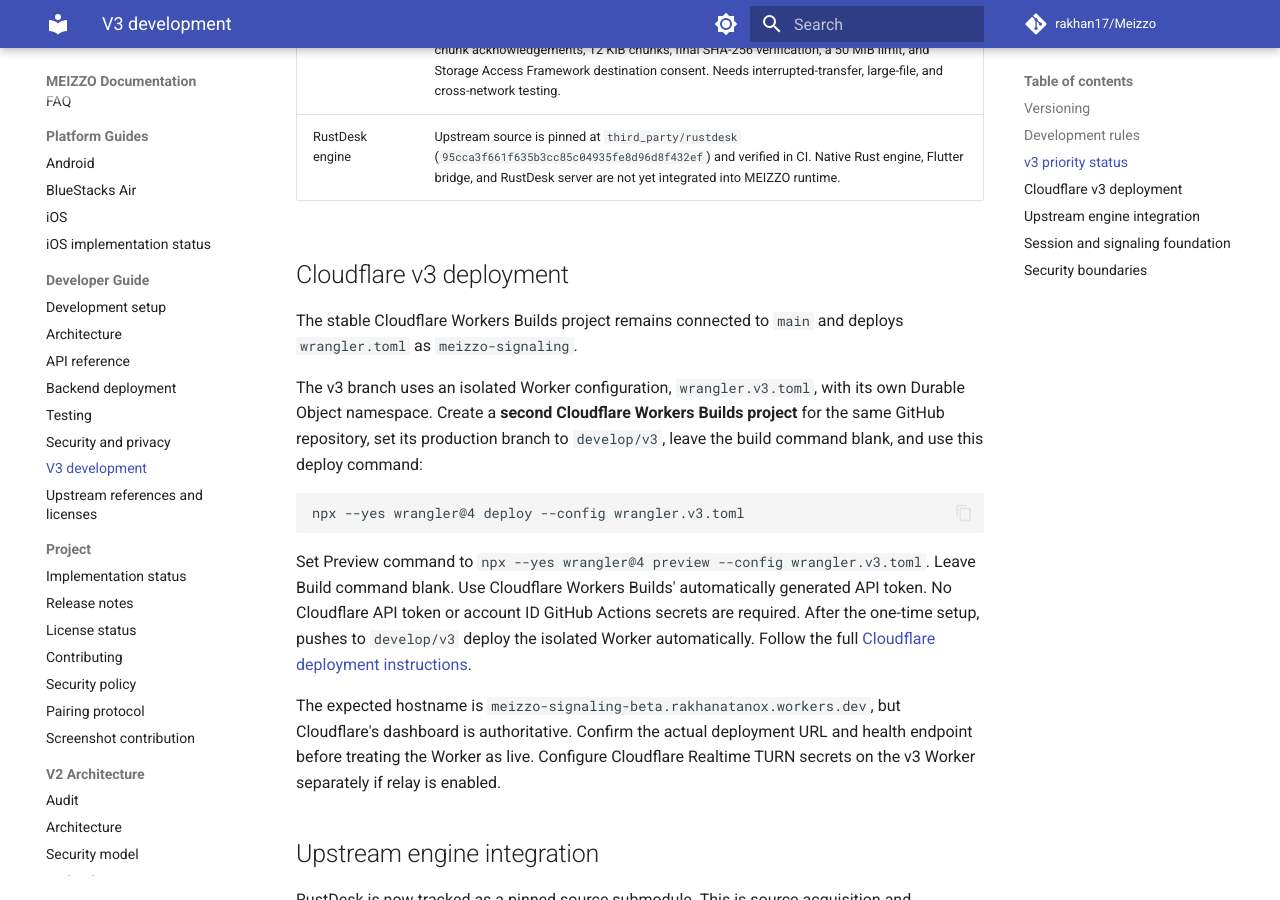
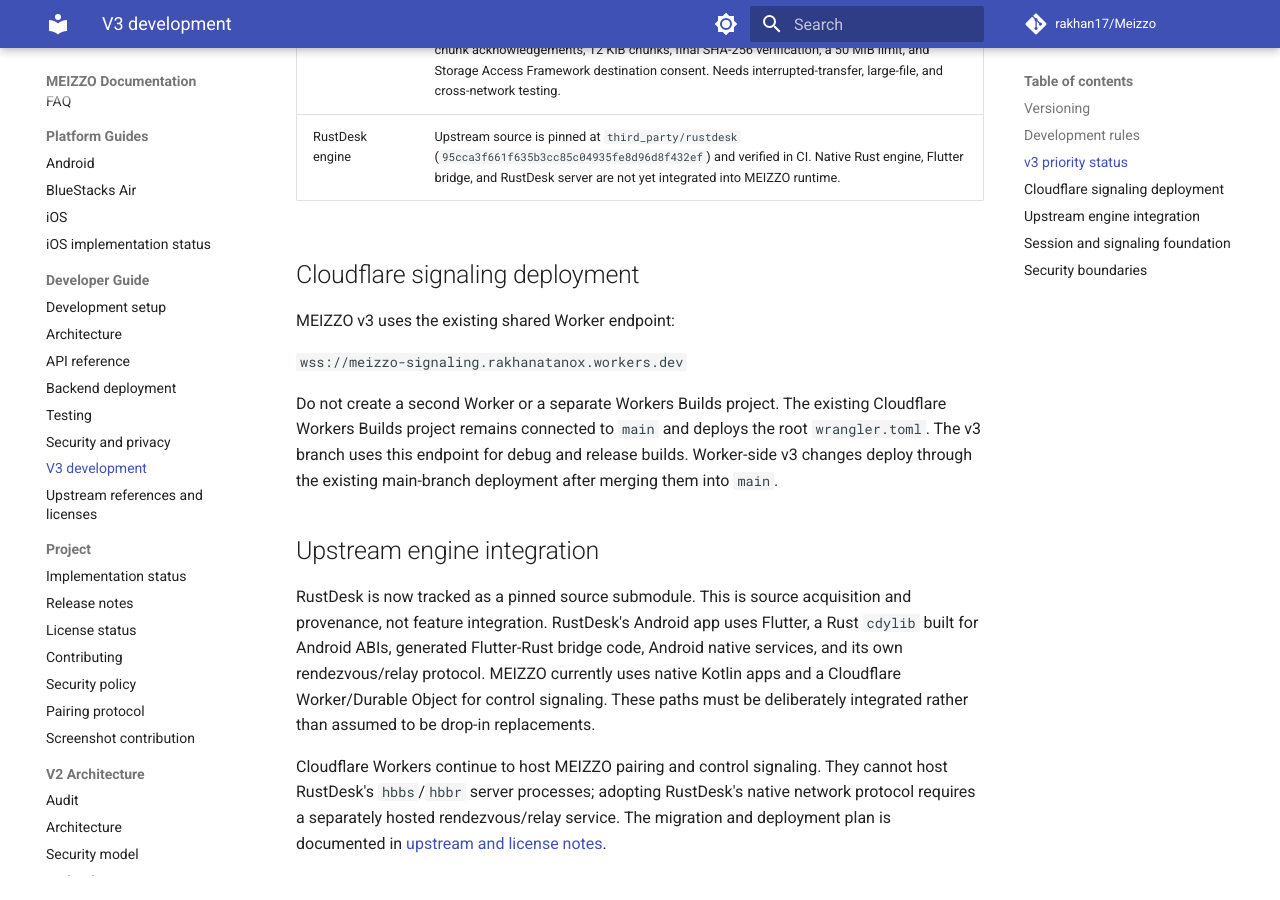
Before and after one commit to rakhan17/Meizzo, an MkDocs documentation site: the page built from docs/v3/README.md, in a window 1280 px wide and 900 px high, scrolled down 1312 px. Built offline with MkDocs 1.6.1 and Material for MkDocs 9.7.7, drawn with Linux system fonts in a browser that asks for light colours; comment, search, counter and statistics services are not loaded.

Commit message:
Use the existing shared MEIZZO signaling Worker

````diff
--- a/docs/v3/README.md
+++ b/docs/v3/README.md
@@ -29,19 +29,13 @@ This branch is the isolated development line for MEIZZO 3.x. The v2.5.0 stable l
 | File transfer | Android bidirectional prototype implemented over an ordered WebRTC DataChannel with per-chunk acknowledgements, 12 KiB chunks, final SHA-256 verification, a 50 MiB limit, and Storage Access Framework destination consent. Needs interrupted-transfer, large-file, and cross-network testing. |
 | RustDesk engine | Upstream source is pinned at `third_party/rustdesk` (`95cca3f661f635b3cc85c04935fe8d96d8f432ef`) and verified in CI. Native Rust engine, Flutter bridge, and RustDesk server are not yet integrated into MEIZZO runtime. |
 
-## Cloudflare v3 deployment
+## Cloudflare signaling deployment
 
-The stable Cloudflare Workers Builds project remains connected to `main` and deploys `wrangler.toml` as `meizzo-signaling`.
+MEIZZO v3 uses the existing shared Worker endpoint:
 
-The v3 branch uses an isolated Worker configuration, `wrangler.v3.toml`, with its own Durable Object namespace. Create a **second Cloudflare Workers Builds project** for the same GitHub repository, set its production branch to `develop/v3`, leave the build command blank, and use this deploy command:
+`wss://meizzo-signaling.rakhanatanox.workers.dev`
 
-```bash
-npx --yes wrangler@4 deploy --config wrangler.v3.toml
-```
-
-Set Preview command to `npx --yes wrangler@4 preview --config wrangler.v3.toml`. Leave Build command blank. Use Cloudflare Workers Builds' automatically generated API token. No Cloudflare API token or account ID GitHub Actions secrets are required. After the one-time setup, pushes to `develop/v3` deploy the isolated Worker automatically. Follow the full [Cloudflare deployment instructions](../backend-deployment.md#isolated-meizzo-v3-worker).
-
-The expected hostname is `meizzo-signaling-beta.rakhanatanox.workers.dev`, but Cloudflare's dashboard is authoritative. Confirm the actual deployment URL and health endpoint before treating the Worker as live. Configure Cloudflare Realtime TURN secrets on the v3 Worker separately if relay is enabled.
+Do not create a second Worker or a separate Workers Builds project. The existing Cloudflare Workers Builds project remains connected to `main` and deploys the root `wrangler.toml`. The v3 branch uses this endpoint for debug and release builds. Worker-side v3 changes deploy through the existing main-branch deployment after merging them into `main`.
 
 ## Upstream engine integration
 
````
